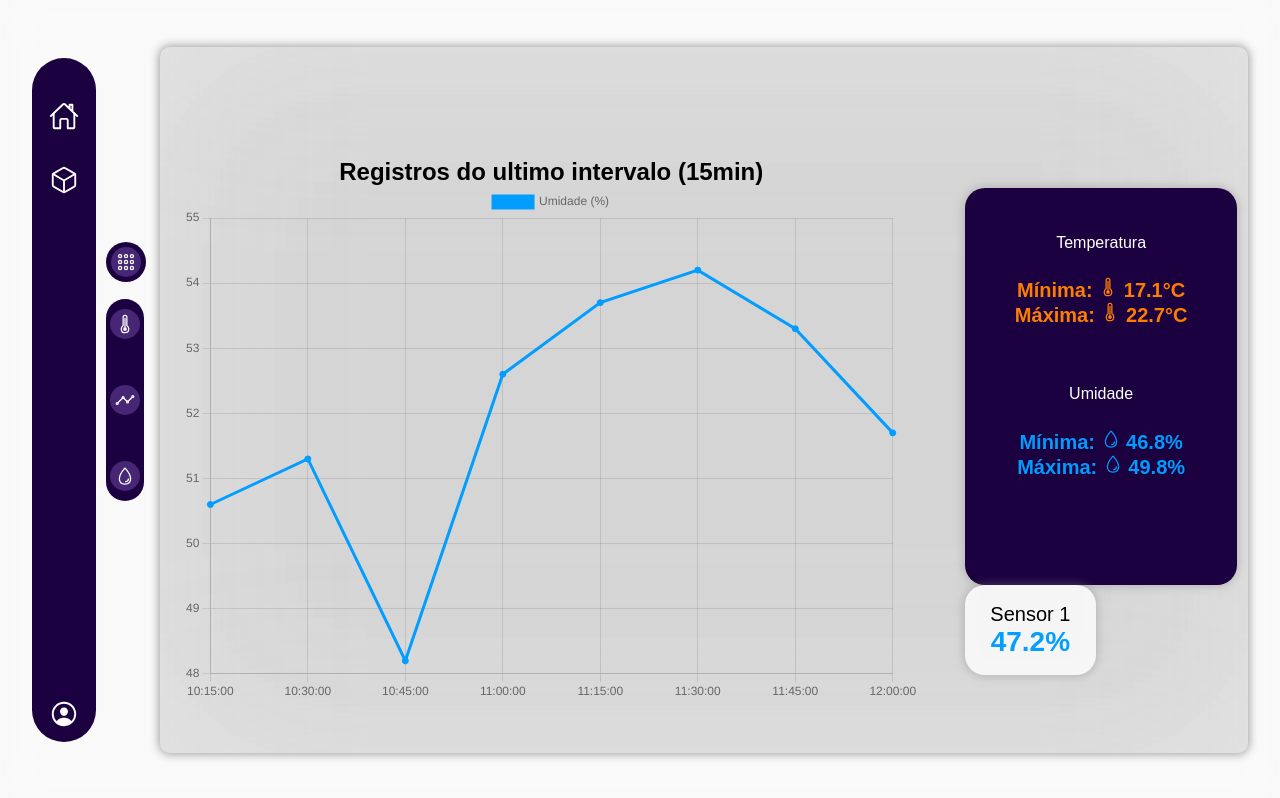
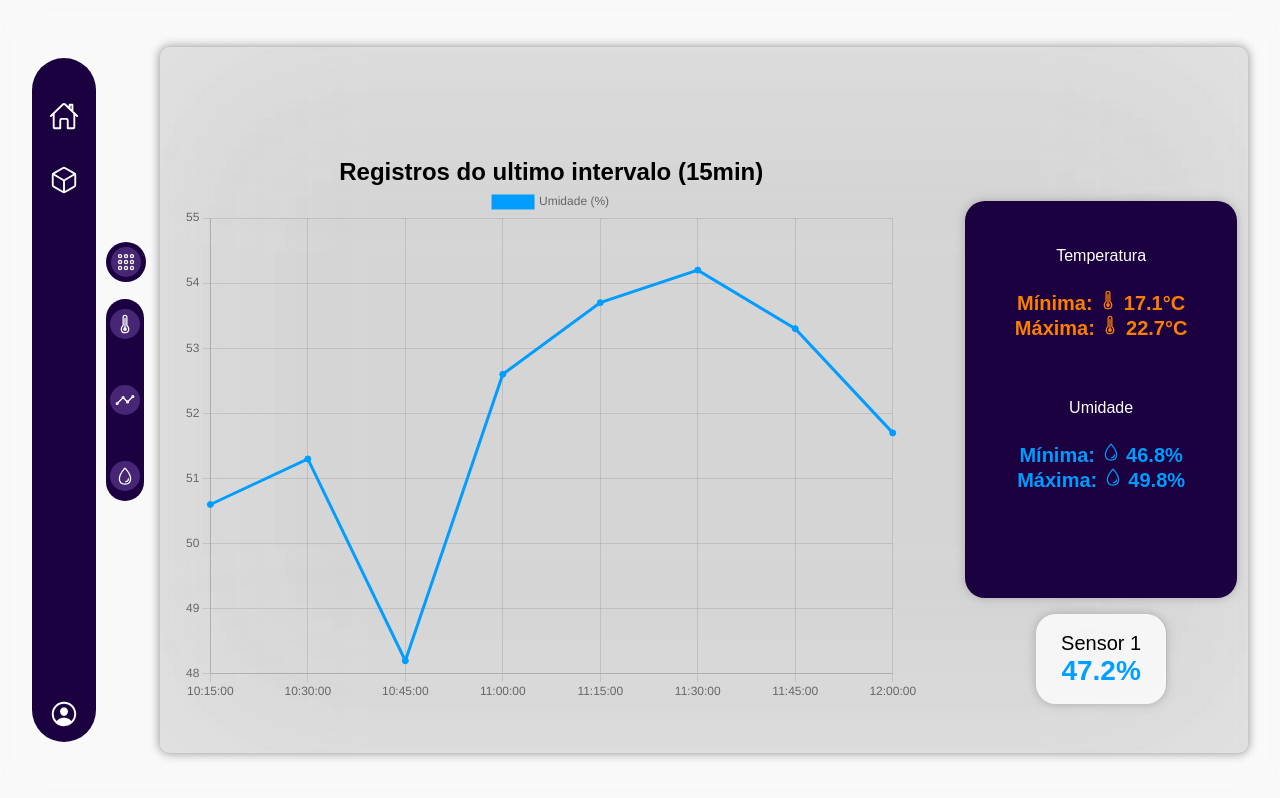
Before and after one commit to OliveiraMG/Sprint2, a website: page Protótipo Site/dashboards/umidade.html in a window 1280 px wide. Drawn offline with nearby package versions, Linux system fonts and the light colour scheme.

Commit message:
Atualização da dashboard (alinhamento)

```diff
--- a/Protótipo Site/dashboards/styleprincipal.css
+++ b/Protótipo Site/dashboards/styleprincipal.css
@@ -214,6 +214,7 @@ body {
     margin-top: 10px;
     display: flex;
     justify-content: space-around;
+    align-items: center;
 }
 
 .contsTemp {
@@ -276,7 +277,6 @@ body {
     align-items: center;
     justify-content: center;
     flex-direction: column;
-    align-self: center;
 }
 
 .contsUmid #tUmidreal {
@@ -299,6 +299,9 @@ body {
     bottom: 5%;
     justify-content: center;
     align-items: center;
+    display: flex;
+    flex-direction: column;
+    gap: 1rem;
 
 }
 
--- /dev/null
+++ b/Protótipo Site/package.json
@@ -0,0 +1,6 @@
+{
+  "name": "Protótipo Site",
+  "lockfileVersion": 2,
+  "requires": true,
+  "packages": {}
+}
```
Also changed, not shown: 2 other files.
